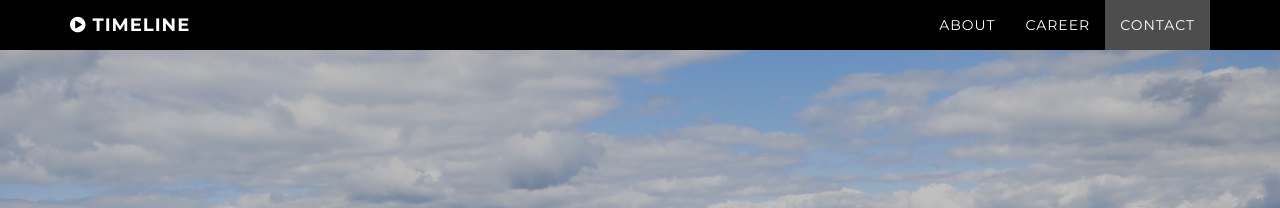
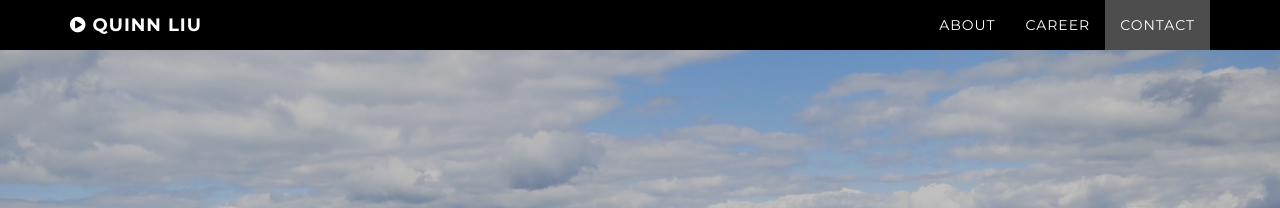
Before and after one commit to QuinneL/Quinnel.github.io, a Jekyll site: the page built from index.html, in a window 1280 px wide. Shown: the top 208 px of the page. Built offline with Jekyll 4.4.1, drawn with Linux system fonts in a browser that asks for light colours.

Commit message:
fixing bug

```diff
--- a/_config.yml
+++ b/_config.yml
@@ -1,10 +1,10 @@
 url: http://quinnel.github.io
-baseurl:
-remote_theme: Quinnel/quinnel.git.io
+baseurl: ''
+
 # Site Settings
-title: Timeline
-description: "Timeline is multipurpose, single page Jekyll theme that includes a timeline section."
-keywords: "jekyll, theme"
+title: Quinn Liu
+description: "Personal page."
+keywords: "Computer science, website"
 google-tracking-id:
 
 # Career Settings
```
Also changed, not shown: 1 other file.
